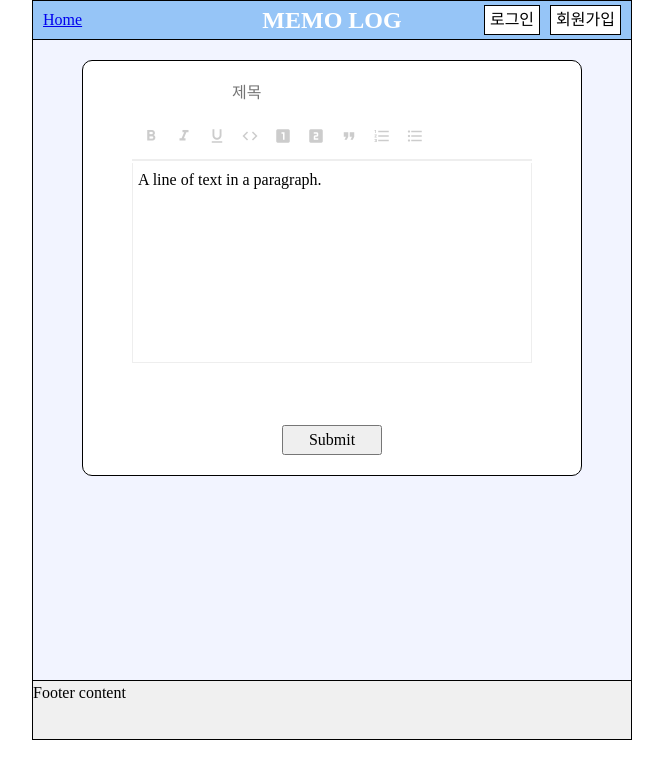
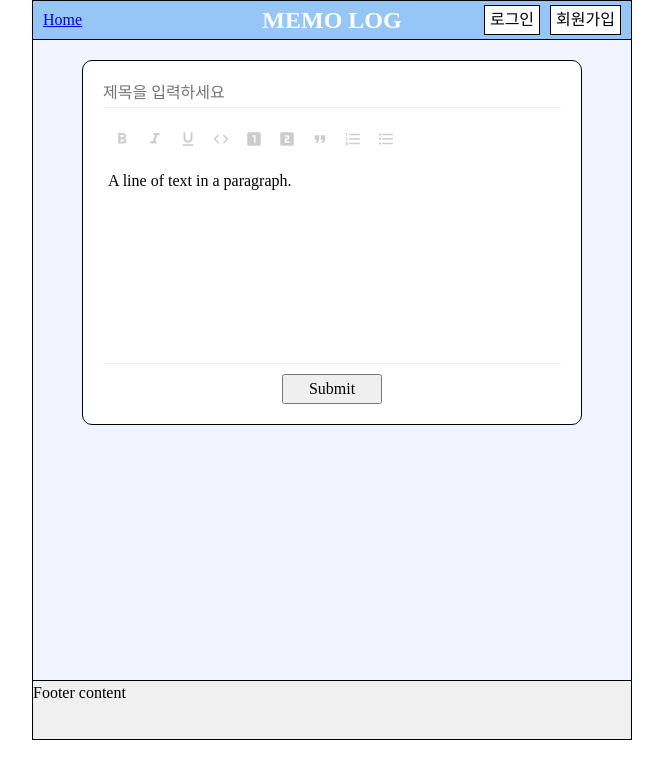
Before and after one commit to memomou/memo_frontend, a React (Create React App) app: page /post/new in a window 1280 px wide. Shown: the top 778 px of the page, without its empty margins (308-971 px from the left). Built offline with nearby package versions, Linux system fonts and the light colour scheme; no server answers.

Commit message:
Fix: PlaceHolder 포커스될 때에 PlaceHolder 가 사라지도록 변경

```diff
--- a/src/App.css
+++ b/src/App.css
@@ -5,6 +5,15 @@
   box-sizing: border-box;
   margin: 0;
   padding: 0;
+}
+
+input:focus::placeholder {
+  color: transparent;
+}
+
+ /* Remove default focus styles in Firefox */
+:focus-visible {
+  outline: none;
 }
 
 html, body {
--- a/src/components/SlateEditor/SlateEditor.tsx
+++ b/src/components/SlateEditor/SlateEditor.tsx
@@ -7,6 +7,10 @@ import { resetNodes } from "./helper";
 import { Leaf, Element } from "./toolbarElements";
 import { Toolbar, MarkButton, BlockButton} from "./components";
 import {toggleKeyboardShortcut} from "./keyboardShortcut";
+
+// TODO Link Plugin 설치해보기
+// https://codesandbox.io/p/sandbox/slateeditor-with-types-forked-4yl2tz?file=%2Fsrc%2Fcomponents%2FSlateEditor%2Fplugins.tsx%3A21%2C1
+
 const defaultValue : SlateElement[] = [
   {
     type: 'paragraph',
--- a/src/components/SlateEditor/components.tsx
+++ b/src/components/SlateEditor/components.tsx
@@ -83,7 +83,6 @@ export const Toolbar = React.forwardRef(({ className, ...props }: any, ref) => (
       css`
         position: relative;
         padding: 10px;
-        border-bottom: 2px solid #eee;
         margin-bottom: 2px;
       `
     )}
--- a/src/views/pages/PosterPostPage.tsx
+++ b/src/views/pages/PosterPostPage.tsx
@@ -2,7 +2,7 @@ import PosterNewForm from "./posterPostPage.style";
 import {StyledSlateEditor, StyledEditable} from "./posterPostPage.style";
 import { Styled } from "./authPage.style";
 import { useMemo, useState } from "react";
-import { withReact } from "slate-react";
+import { RenderPlaceholderProps, withReact } from "slate-react";
 import { withHistory } from "slate-history";
 import { Descendant, createEditor, Element } from "slate";
 import { useNavigate } from "react-router-dom";
@@ -15,8 +15,19 @@ const defaultValue : Element[] = [
   }
 ]
 
+function renderPlaceholder(props: RenderPlaceholderProps) {
+  const { children, attributes } = props;
+
+  return (
+    <span {...attributes} style={{ opacity: 0.5, fontStyle: 'italic', width: "0px", pointerEvents: "none" }} className="placeholder">
+      {children || '내용을 입력하세요...'}
+    </span>
+  );
+}
+
 function PosterPostPage(props: any) {
   const [title, setTitle] = useState('');
+  const [placeholder, setPlaceHolder] = useState('내용을 입력하세요');
   const navigate = useNavigate();
   const initialValue_ = useMemo(
     () => {
@@ -62,18 +73,30 @@ function PosterPostPage(props: any) {
   return (
     <Styled>
       <PosterNewForm $width="500px">
+        <div className="editor-wrapper">
           <input
             type="text"
-          placeholder="제목"
+            placeholder="제목을 입력하세요"
             value={title}
             onChange={handleTitleChange}
           />
-        <div className="editor-wrapper">
+          <div className='text-editor-wrapper'>
             <StyledSlateEditor
               editor={editor}
               initialValue={initialValue_}
-            renderEditable={(editableProps) => <StyledEditable {...editableProps} />}
+              renderEditable={
+                (editableProps) =>
+                  <StyledEditable
+                    {...editableProps}
+                    placeholder={placeholder}
+                    renderPlaceholder={renderPlaceholder} // 커스텀 플레이스홀더 추가
+                    disableDefaultStyles={true}
+                    onFocus={() => setPlaceHolder('')}
+                    onBlur={() => setPlaceHolder('내용을 입력하세요')}
                   />
+              }
+            />
+          </div>
         </div>
         <button onClick={onButtonClick} type="submit">Submit</button>
       </PosterNewForm>
--- a/src/views/pages/posterPostPage.style.ts
+++ b/src/views/pages/posterPostPage.style.ts
@@ -12,14 +12,11 @@ interface PosterNewFormProps {
 export const StyledEditable = styled(Editable)`
   background-color: white;
   padding: 5px;
-  border-left: 1px solid #eee ;  /* 왼쪽 border */
-  border-right: 1px solid #eee; /* 오른쪽 border */
   border-bottom: 1px solid #eee; /* 아래쪽 border */
-  border-top: none;             /* 위쪽 border 제거 */
+  /* border-top: none;             위쪽 border 제거 */
   min-height: 200px;
-  width: 400px;
   &:focus-visible {
-  border: 1px solid #0078d4;
+  border: auto;
   outline: none;
   }
   /* 필요에 따라 추가 스타일 정의 */
@@ -40,14 +37,26 @@ const PosterNewForm = styled.form<PosterNewFormProps>`
   background-color: white;
   width: ${(props) => props.$width ?? "300px"};
 
-  input {
+  div input {
     border: 0px;
+    display: block;
+    width: 100%;
+    margin-bottom: 10px;
+    padding-bottom: 2px;
+    border-bottom: 1px solid #eee; /* 아래쪽 border */
   }
 
   .editor-wrapper {
-    background: 'white';
-    min-height: 300px;
-    margin: "20px auto"
+    width: 100%;
+    .text-editor-wrapper {
+    }
+  }
+
+  .placeholder {
+    &:focus {
+      display: none;
+    }
+    color: #ccc;
   }
 
   h1 {
```
Lines whose indentation alone changed are shown as unchanged.
